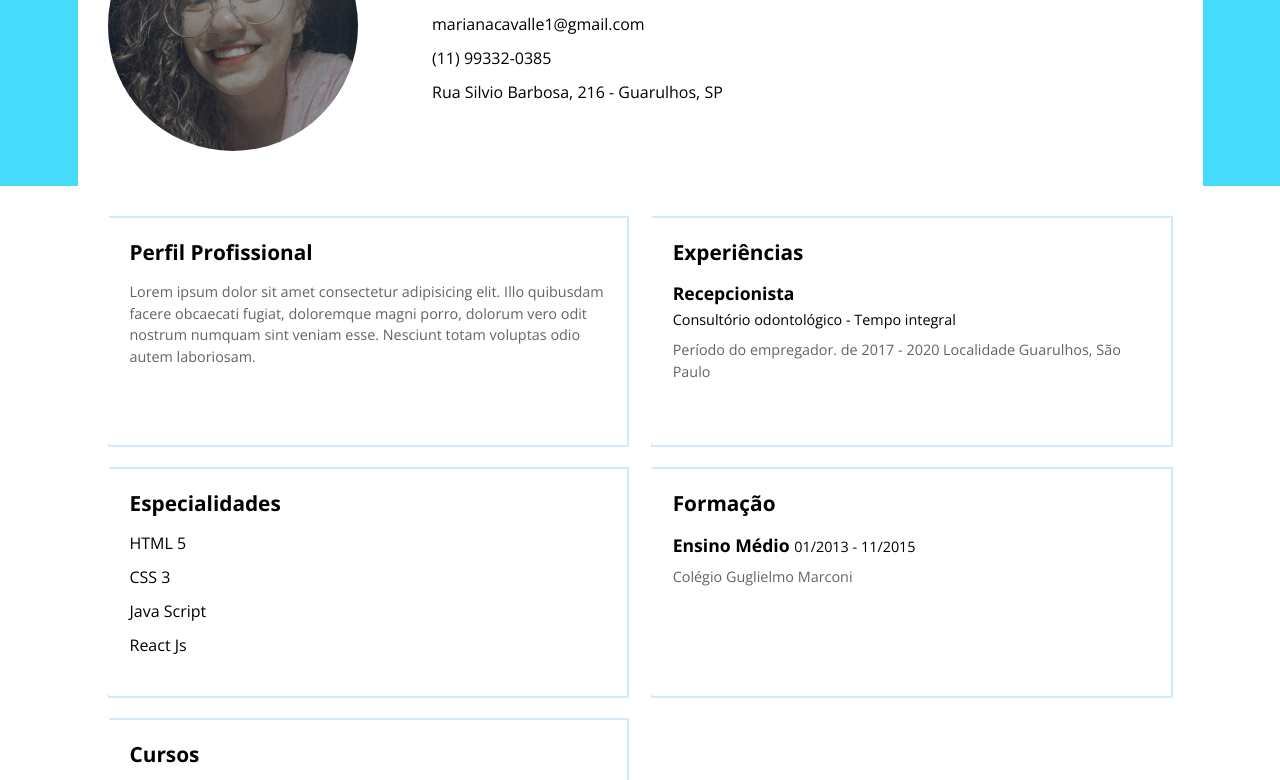
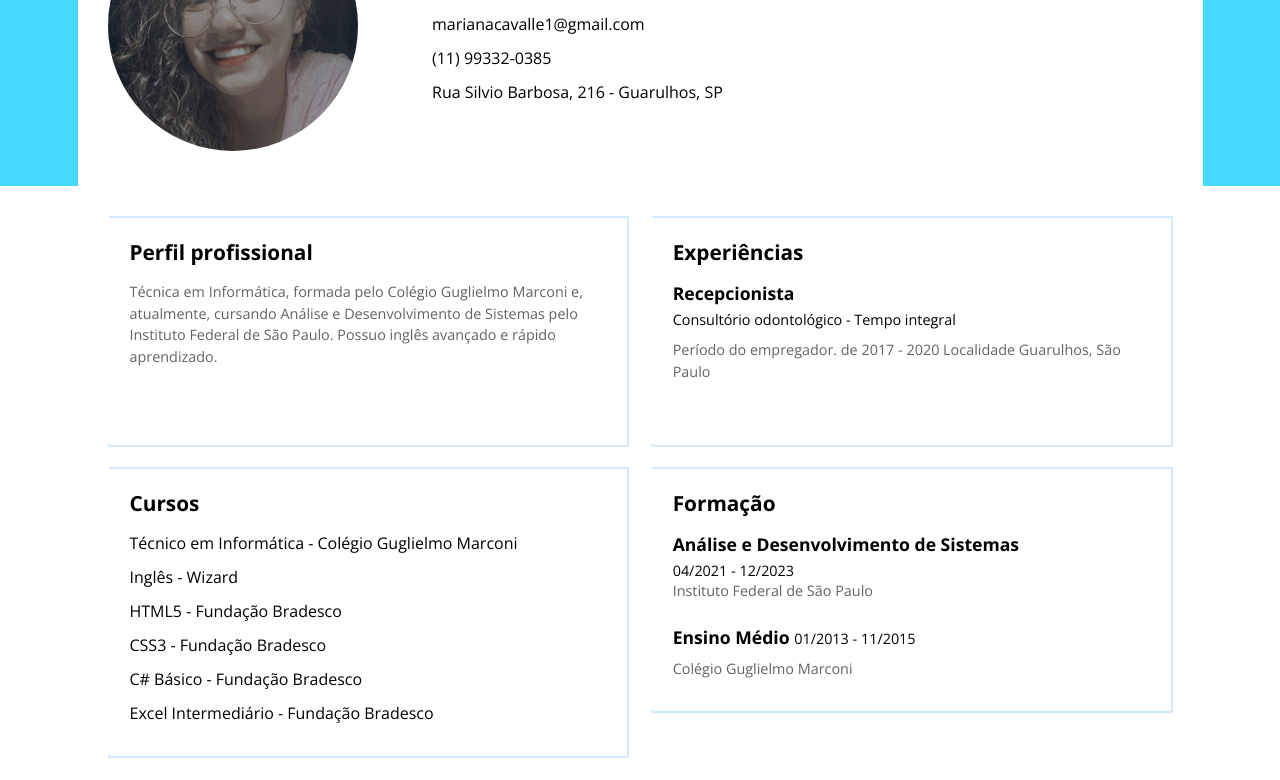
Before and after one commit to mcavalle/mcavalle.github.io, a plain HTML site: page index.html in a window 1280 px wide. Shown: the part 159-939 px from the top of the page. Drawn offline with nearby package versions, Linux system fonts and the light colour scheme.

Commit message:
Segundo commit

```diff
--- a/index.html
+++ b/index.html
@@ -51,7 +51,7 @@
                                     <a href="tel:5511993320385">(11) 99332-0385</a>
                                 </li>
                                 <li>
-                                    <a href="#">Rua Silvio Barbosa, 216 - Guarulhos, SP</a>
+                                    <a href="https://www.google.com/maps/place/R.+S%C3%ADlvio+Barbosa,+216+-+Camargos,+Guarulhos+-+SP,+07111-010/@-23.465879,-46.5242611,17z/data=!3m1!4b1!4m5!3m4!1s0x94cef551486825b5:0x2adffa5d232e8351!8m2!3d-23.4658839!4d-46.5220724" target="_blank">Rua Silvio Barbosa, 216 - Guarulhos, SP</a>
                                 </li>
                             </ul>
 
@@ -73,31 +73,31 @@
 
                             <section>
                                 <span class="topo-direita"></span>
-                                <h2>Perfil Profissional</h2>
-                                <p>Lorem ipsum dolor sit amet consectetur adipisicing elit. Illo quibusdam facere obcaecati fugiat, doloremque magni porro, dolorum vero odit nostrum numquam sint veniam esse. Nesciunt totam voluptas odio autem laboriosam. </p>
+                                <h2>Perfil profissional</h2>
+                                <p>Técnica em Informática, formada pelo Colégio Guglielmo Marconi e, atualmente, cursando Análise e Desenvolvimento de Sistemas pelo Instituto Federal de São Paulo. Possuo inglês avançado e rápido aprendizado. </p>
                                 <span class="baixo-esquerda"></span>
                             </section>
 
-                            <section>
+                           <!--<section>
                                 <span class="topo-direita"></span>
                                 <h2>Especialidades</h2>
                                 <ul>
                                     <li>HTML 5</li>
                                     <li>CSS 3</li>
-                                    <li>Java Script</li>
-                                    <li>React Js</li>
                                 </ul>
                                 <span class="baixo-esquerda"></span>
-                            </section>
+                            </section>-->
 
                             <section>
                                 <span class="topo-direita"></span>
                                 <h2>Cursos</h2>
                                 <ul>
-                                    <li>HTML 5 - Kenzie Academy</li>
-                                    <li>CSS 3 - Kenzie Academy</li>
-                                    <li>Javascript - Kenzie Academy</li>
-                                    <li>React Js - Kenzie Academy</li>
+                                    <li>Técnico em Informática - Colégio Guglielmo Marconi</li>
+                                    <li>Inglês - Wizard</li>
+                                    <li>HTML5 - Fundação Bradesco</li>
+                                    <li>CSS3 - Fundação Bradesco</li>
+                                    <li>C# Básico - Fundação Bradesco</li>
+                                    <li>Excel Intermediário - Fundação Bradesco</li>
                                 </ul>
                                 <span class="baixo-esquerda"></span>
                             </section>
@@ -126,6 +126,11 @@
                                 <h2>Formação</h2>
                                 <ul>
                                     <li>
+                                        <h3>Análise e Desenvolvimento de Sistemas <strong>04/2021 - 12/2023
+                                        <p>Instituto Federal de São Paulo</p>
+                                        </strong></h3>
+                                    </li>
+                                    <li>
                                         <h3>Ensino Médio <strong>01/2013 - 11/2015</strong></h3>
                                         <p>Colégio Guglielmo Marconi</p>
                                 </ul>
@@ -151,7 +156,7 @@
                                 <a href="tel:5511993320385"><strong>Telefone:</strong> (11) 99332-0385</a>
                             </li>
                             <li>
-                                <a href="#"><strong>Endereço:</strong> Rua Silvio Barbosa, 216 - Guarulhos, SP</a>
+                                <a href="https://www.google.com/maps/place/R.+S%C3%ADlvio+Barbosa,+216+-+Camargos,+Guarulhos+-+SP,+07111-010/@-23.465879,-46.5242611,17z/data=!3m1!4b1!4m5!3m4!1s0x94cef551486825b5:0x2adffa5d232e8351!8m2!3d-23.4658839!4d-46.5220724" target="_blank"><strong>Endereço:</strong> Rua Silvio Barbosa, 216 - Guarulhos, SP</a>
                             </li>
                         </ul>
                     </nav>
```
